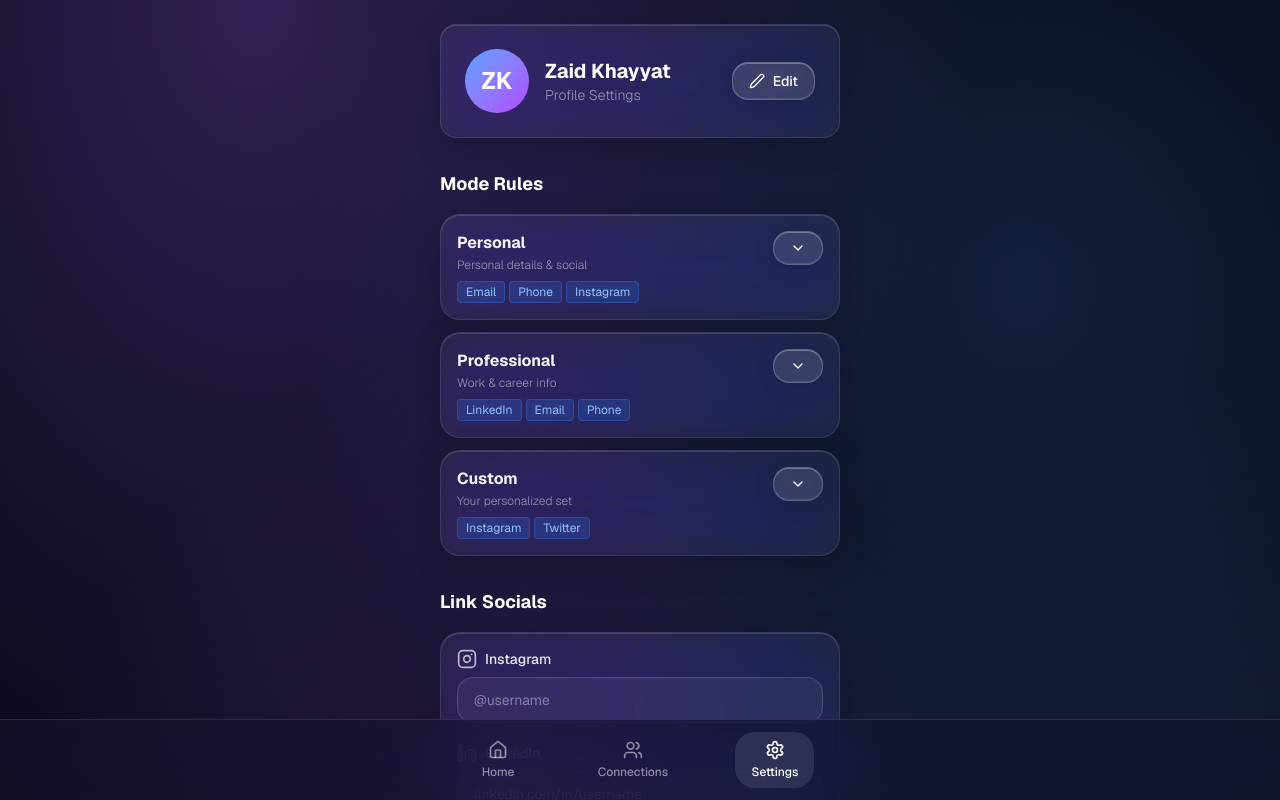
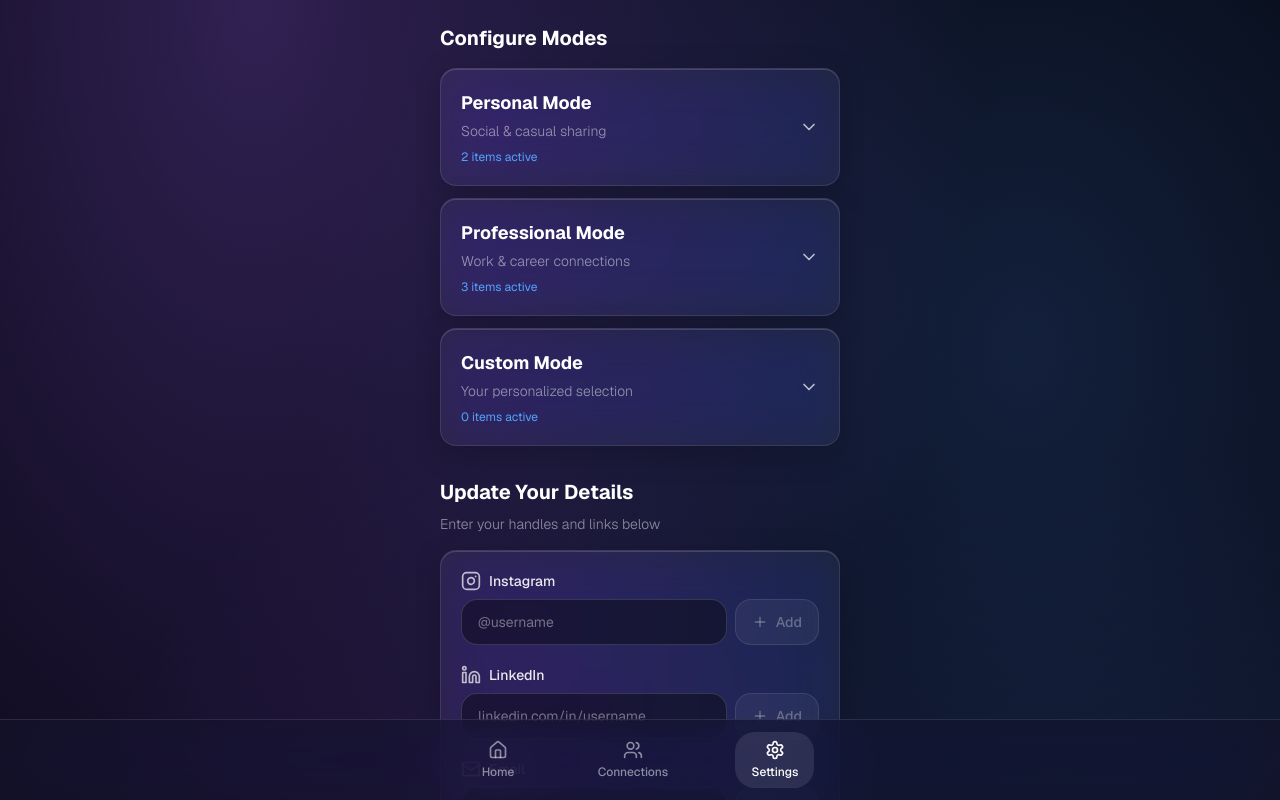
Before and after one commit to zaidkhay/contact-sharing-app, a Next.js app: page / in a window 1280 px wide. Both pictures are taken after a click on the button "Settings". Shown: the top 800 px of the page. Built offline with nearby package versions, Linux system fonts and the light colour scheme.

Commit message:
refactor: refactor settings page with accordions and validation
Update Settings page with accordions, toggles, and input validation.

#VERCEL_SKIP

Co-authored-by: Zaid Khayyat <139048144+bloopies17@users.noreply.github.com>

```diff
--- a/components/pages/settings-page.tsx
+++ b/components/pages/settings-page.tsx
@@ -1,57 +1,93 @@
 "use client"
 
+import type React from "react"
+
 import { useState } from "react"
-import { ChevronDown, Trash2, Mail, Edit2, Instagram, Linkedin, Twitter, Phone } from "lucide-react"
+import { ChevronDown, Trash2, Mail, Instagram, Linkedin, Github, Phone, Globe, Plus, Check } from "lucide-react"
 
-const socialPlatforms = [
+const personalPresets = [
+  { id: "instagram", name: "Instagram", icon: Instagram },
+  { id: "tiktok", name: "TikTok", icon: Globe },
+  { id: "phone", name: "Phone Number", icon: Phone },
+  { id: "snapchat", name: "Snapchat", icon: Globe },
+]
+
+const professionalPresets = [
+  { id: "linkedin", name: "LinkedIn", icon: Linkedin },
+  { id: "email", name: "Email", icon: Mail },
+  { id: "github", name: "GitHub", icon: Github },
+  { id: "phone", name: "Phone Number", icon: Phone },
+  { id: "website", name: "Website", icon: Globe },
+]
+
+const allPlatforms = [
   { id: "instagram", name: "Instagram", icon: Instagram, placeholder: "@username" },
   { id: "linkedin", name: "LinkedIn", icon: Linkedin, placeholder: "linkedin.com/in/username" },
-  { id: "twitter", name: "Twitter", icon: Twitter, placeholder: "@username" },
   { id: "email", name: "Email", icon: Mail, placeholder: "you@example.com" },
-  { id: "phone", name: "Phone", icon: Phone, placeholder: "+1 (555) 123-4567" },
+  { id: "github", name: "GitHub", icon: Github, placeholder: "github.com/username" },
+  { id: "phone", name: "Phone Number", icon: Phone, placeholder: "+1 (555) 123-4567" },
+  { id: "website", name: "Website", icon: Globe, placeholder: "https://yoursite.com" },
+  { id: "tiktok", name: "TikTok", icon: Globe, placeholder: "@username" },
+  { id: "snapchat", name: "Snapchat", icon: Globe, placeholder: "@username" },
+  { id: "twitter", name: "Twitter/X", icon: Globe, placeholder: "@username" },
 ]
 
-const modes = [
-  {
-    id: "personal",
-    label: "Personal",
-    description: "Personal details & social",
-    liveFields: ["Email", "Phone", "Instagram"],
-  },
-  {
-    id: "professional",
-    label: "Professional",
-    description: "Work & career info",
-    liveFields: ["LinkedIn", "Email", "Phone"],
-  },
-  {
-    id: "custom",
-    label: "Custom",
-    description: "Your personalized set",
-    liveFields: ["Instagram", "Twitter"],
-  },
-]
+const validateInput = (id: string, value: string): boolean => {
+  if (!value.trim()) return false
+  if (id === "email") return /^[^\s@]+@[^\s@]+\.[^\s@]+$/.test(value)
+  if (id === "instagram" || id === "tiktok" || id === "snapchat" || id === "twitter") {
+    return value.startsWith("@") || value.length > 2
+  }
+  if (id === "phone") return /^[+]?[\d\s()-]{7,}$/.test(value)
+  if (id === "website") return value.startsWith("http") || value.includes(".")
+  return value.length > 2
+}
 
 export function SettingsPage() {
-  const [name, setName] = useState("Zaid Khayyat")
-  const [profilePic] = useState("ZK")
-  const [isEditingProfile, setIsEditingProfile] = useState(false)
   const [expandedMode, setExpandedMode] = useState<string | null>(null)
   const [showDeleteConfirm, setShowDeleteConfirm] = useState(false)
 
-  const [socials, setSocials] = useState<Record<string, string>>({
-    instagram: "",
-    linkedin: "",
-    twitter: "",
-    email: "",
-    phone: "",
+  // Toggle states for each mode
+  const [personalToggles, setPersonalToggles] = useState<Record<string, boolean>>({
+    instagram: true,
+    tiktok: false,
+    phone: true,
+    snapchat: false,
   })
 
-  const handleSocialChange = (platform: string, value: string) => {
-    setSocials((prev) => ({
-      ...prev,
-      [platform]: value,
-    }))
+  const [professionalToggles, setProfessionalToggles] = useState<Record<string, boolean>>({
+    linkedin: true,
+    email: true,
+    github: false,
+    phone: true,
+    website: false,
+  })
+
+  const [customToggles, setCustomToggles] = useState<Record<string, boolean>>({
+    instagram: false,
+    linkedin: false,
+    email: false,
+    github: false,
+    phone: false,
+    website: false,
+    tiktok: false,
+    snapchat: false,
+    twitter: false,
+  })
+
+  // Link values and saved states
+  const [links, setLinks] = useState<Record<string, string>>({})
+  const [savedLinks, setSavedLinks] = useState<Record<string, boolean>>({})
+
+  const handleLinkChange = (id: string, value: string) => {
+    setLinks((prev) => ({ ...prev, [id]: value }))
+    setSavedLinks((prev) => ({ ...prev, [id]: false }))
+  }
+
+  const handleSaveLink = (id: string) => {
+    if (validateInput(id, links[id] || "")) {
+      setSavedLinks((prev) => ({ ...prev, [id]: true }))
+    }
   }
 
   const handleDelete = () => {
@@ -59,127 +95,190 @@ export function SettingsPage() {
     setShowDeleteConfirm(false)
   }
 
+  const ToggleSwitch = ({
+    enabled,
+    onToggle,
+  }: {
+    enabled: boolean
+    onToggle: () => void
+  }) => (
+    <button
+      onClick={onToggle}
+      className={`relative w-12 h-7 rounded-full transition-all duration-300 ${
+        enabled ? "bg-green-500/60" : "bg-white/10"
+      } border border-white/20`}
+    >
+      <div
+        className={`absolute top-1 w-5 h-5 rounded-full bg-white shadow-md transition-all duration-300 ${
+          enabled ? "left-6" : "left-1"
+        }`}
+      />
+    </button>
+  )
+
+  const AccordionItem = ({
+    title,
+    description,
+    isExpanded,
+    onToggle,
+    presets,
+    toggles,
+    setToggles,
+  }: {
+    title: string
+    description: string
+    isExpanded: boolean
+    onToggle: () => void
+    presets: typeof personalPresets
+    toggles: Record<string, boolean>
+    setToggles: React.Dispatch<React.SetStateAction<Record<string, boolean>>>
+  }) => {
+    const activeCount = Object.values(toggles).filter(Boolean).length
+
     return (
-    <div className="flex-1 flex flex-col px-6 pt-6 pb-24 overflow-y-auto">
-      {/* Section A: Account Overview */}
-      <div className="mb-8">
-        <div className="glass-card p-6 rounded-2xl border border-white/20">
-          <div className="flex items-center justify-between">
-            <div className="flex items-center gap-4">
-              <div className="w-16 h-16 bg-gradient-to-br from-blue-400 to-purple-500 rounded-full flex items-center justify-center">
-                <span className="text-2xl font-bold text-white">{profilePic}</span>
+      <div className="glass-card rounded-2xl border border-white/15 overflow-hidden">
+        <button onClick={onToggle} className="w-full p-5 flex items-center justify-between text-left">
+          <div>
+            <h4 className="font-bold text-white text-lg">{title}</h4>
+            <p className="text-sm font-light text-white/50 mt-1">{description}</p>
+            <p className="text-xs text-blue-400 mt-2">{activeCount} items active</p>
           </div>
-              <div>
-                <h2 className="text-xl font-bold text-white">{name}</h2>
-                <p className="text-sm font-light text-white/50">Profile Settings</p>
+          <ChevronDown
+            className={`w-5 h-5 text-white/70 transition-transform duration-300 ${isExpanded ? "rotate-180" : ""}`}
+          />
+        </button>
+
+        {isExpanded && (
+          <div className="px-5 pb-5 pt-2 border-t border-white/10 space-y-3">
+            {presets.map((preset) => {
+              const Icon = preset.icon
+              return (
+                <div key={preset.id} className="flex items-center justify-between py-2">
+                  <div className="flex items-center gap-3">
+                    <Icon className="w-5 h-5 text-white/70" />
+                    <span className="text-sm font-medium text-white/90">{preset.name}</span>
                   </div>
-            </div>
-            <button
-              onClick={() => setIsEditingProfile(!isEditingProfile)}
-              className="glass-button px-4 py-2 rounded-lg flex items-center gap-2"
-            >
-              <Edit2 className="w-4 h-4 text-white" />
-              <span className="text-sm font-medium text-white">Edit</span>
-            </button>
-          </div>
-
-          {isEditingProfile && (
-            <div className="mt-4 pt-4 border-t border-white/10 space-y-4">
-              <div className="space-y-2">
-                <label className="text-xs font-medium text-white/60 uppercase tracking-wide">Full Name</label>
-                <input
-                  type="text"
-                  value={name}
-                  onChange={(e) => setName(e.target.value)}
-                  className="w-full bg-white/5 border border-white/10 px-4 py-3 rounded-lg text-white placeholder:text-white/30 focus:outline-none focus:border-white/20 focus:bg-white/10 transition-all"
-                  placeholder="Your name"
+                  <ToggleSwitch
+                    enabled={toggles[preset.id] || false}
+                    onToggle={() =>
+                      setToggles((prev) => ({
+                        ...prev,
+                        [preset.id]: !prev[preset.id],
+                      }))
+                    }
                   />
                 </div>
-              <button className="w-full glass-button py-2 rounded-lg text-white font-medium text-sm">
-                Save Profile
-              </button>
+              )
+            })}
           </div>
         )}
       </div>
-      </div>
+    )
+  }
 
-      {/* Section B: Mode Rules - Hero Section */}
+  return (
+    <div className="flex-1 flex flex-col px-6 pt-6 pb-24 overflow-y-auto">
       <div className="mb-8">
-        <h3 className="text-lg font-bold text-white mb-4">Mode Rules</h3>
+        <h3 className="text-xl font-bold text-white mb-4">Configure Modes</h3>
         <div className="space-y-3">
-          {modes.map((mode) => (
-            <div key={mode.id} className="glass-card p-4 rounded-xl border border-white/20">
-              <div className="flex items-start justify-between gap-3">
-                <div className="flex-1">
-                  <h4 className="font-bold text-white/95">{mode.label}</h4>
-                  <p className="text-xs font-light text-white/50 mt-0.5">{mode.description}</p>
-                  <div className="mt-2 flex flex-wrap gap-1">
-                    {mode.liveFields.map((field) => (
-                      <span
-                        key={field}
-                        className="inline-block px-2 py-0.5 bg-blue-500/20 text-blue-300 text-xs rounded border border-blue-500/30"
-                      >
-                        {field}
-                      </span>
-                    ))}
-                  </div>
-                </div>
-                <button
-                  onClick={() => setExpandedMode(expandedMode === mode.id ? null : mode.id)}
-                  className="glass-button px-4 py-2 rounded-lg text-sm font-medium text-white flex-shrink-0"
-                >
-                  <ChevronDown
-                    className={`w-4 h-4 transition-transform duration-300 ${
-                      expandedMode === mode.id ? "rotate-180" : ""
-                    }`}
+          <AccordionItem
+            title="Personal Mode"
+            description="Social & casual sharing"
+            isExpanded={expandedMode === "personal"}
+            onToggle={() => setExpandedMode(expandedMode === "personal" ? null : "personal")}
+            presets={personalPresets}
+            toggles={personalToggles}
+            setToggles={setPersonalToggles}
           />
-                </button>
-              </div>
 
-              {expandedMode === mode.id && (
-                <div className="mt-4 pt-4 border-t border-white/10">
-                  <p className="text-xs font-light text-white/60 mb-3">Customize what data to share in this mode</p>
-                </div>
-              )}
-            </div>
-          ))}
+          <AccordionItem
+            title="Professional Mode"
+            description="Work & career connections"
+            isExpanded={expandedMode === "professional"}
+            onToggle={() => setExpandedMode(expandedMode === "professional" ? null : "professional")}
+            presets={professionalPresets}
+            toggles={professionalToggles}
+            setToggles={setProfessionalToggles}
+          />
+
+          <AccordionItem
+            title="Custom Mode"
+            description="Your personalized selection"
+            isExpanded={expandedMode === "custom"}
+            onToggle={() => setExpandedMode(expandedMode === "custom" ? null : "custom")}
+            presets={allPlatforms}
+            toggles={customToggles}
+            setToggles={setCustomToggles}
+          />
         </div>
       </div>
 
-      {/* Section C: Link Socials - Input Hub */}
       <div className="mb-8">
-        <h3 className="text-lg font-bold text-white mb-4">Link Socials</h3>
-        <div className="glass-card p-4 rounded-xl border border-white/20 space-y-5">
-          {socialPlatforms.map((platform) => {
+        <h3 className="text-xl font-bold text-white mb-2">Update Your Details</h3>
+        <p className="text-sm font-light text-white/50 mb-4">Enter your handles and links below</p>
+
+        <div className="glass-card p-5 rounded-2xl border border-white/15 space-y-5">
+          {allPlatforms.map((platform) => {
             const Icon = platform.icon
+            const value = links[platform.id] || ""
+            const isValid = validateInput(platform.id, value)
+            const isSaved = savedLinks[platform.id]
+            const hasValue = value.trim().length > 0
+
             return (
               <div key={platform.id} className="space-y-2">
                 <div className="flex items-center gap-2">
                   <Icon className="w-5 h-5 text-white/70" />
                   <span className="text-sm font-medium text-white/90">{platform.name}</span>
                 </div>
+                <div className="flex gap-2">
                   <input
                     type="text"
-                  value={socials[platform.id] || ""}
-                  onChange={(e) => handleSocialChange(platform.id, e.target.value)}
+                    value={value}
+                    onChange={(e) => handleLinkChange(platform.id, e.target.value)}
                     placeholder={platform.placeholder}
-                  className="w-full bg-white/5 border border-white/15 px-4 py-3 rounded-lg text-white placeholder:text-white/40 focus:outline-none focus:border-white/30 focus:bg-white/10 transition-all text-sm"
+                    className={`flex-1 bg-black/40 px-4 py-3 rounded-lg text-white placeholder:text-white/40 focus:outline-none transition-all text-sm border ${
+                      hasValue
+                        ? isValid
+                          ? "border-green-500/50 focus:border-green-500/70"
+                          : "border-red-500/50 focus:border-red-500/70"
+                        : "border-white/15 focus:border-white/30"
+                    }`}
                   />
+                  <button
+                    onClick={() => handleSaveLink(platform.id)}
+                    disabled={!hasValue || !isValid}
+                    className={`px-4 py-3 rounded-lg flex items-center gap-2 transition-all text-sm font-medium ${
+                      isSaved
+                        ? "bg-green-500/30 border border-green-500/50 text-green-300"
+                        : hasValue && isValid
+                          ? "glass-button text-white"
+                          : "bg-white/5 border border-white/10 text-white/30 cursor-not-allowed"
+                    }`}
+                  >
+                    {isSaved ? (
+                      <Check className="w-4 h-4" />
+                    ) : (
+                      <>
+                        <Plus className="w-4 h-4" />
+                        <span className="hidden sm:inline">{links[platform.id] ? "Update" : "Add"}</span>
+                      </>
+                    )}
+                  </button>
+                </div>
               </div>
             )
           })}
         </div>
       </div>
 
-      {/* Section D: Contact Us */}
       <div className="mb-8">
-        <button className="w-full glass-card p-4 rounded-xl border border-white/20 flex items-center justify-center gap-3 hover:bg-white/10 transition-all">
+        <button className="w-full glass-card p-4 rounded-xl border border-white/15 flex items-center justify-center gap-3 hover:bg-white/10 transition-all">
           <Mail className="w-5 h-5 text-white" />
           <span className="font-medium text-white">Contact Support</span>
         </button>
       </div>
 
-      {/* Section E: Privacy/Account Deletion - Red-tinted */}
       <div className="pt-6 border-t border-white/10">
         {!showDeleteConfirm ? (
           <button
```
Lines whose indentation alone changed are shown as unchanged.
